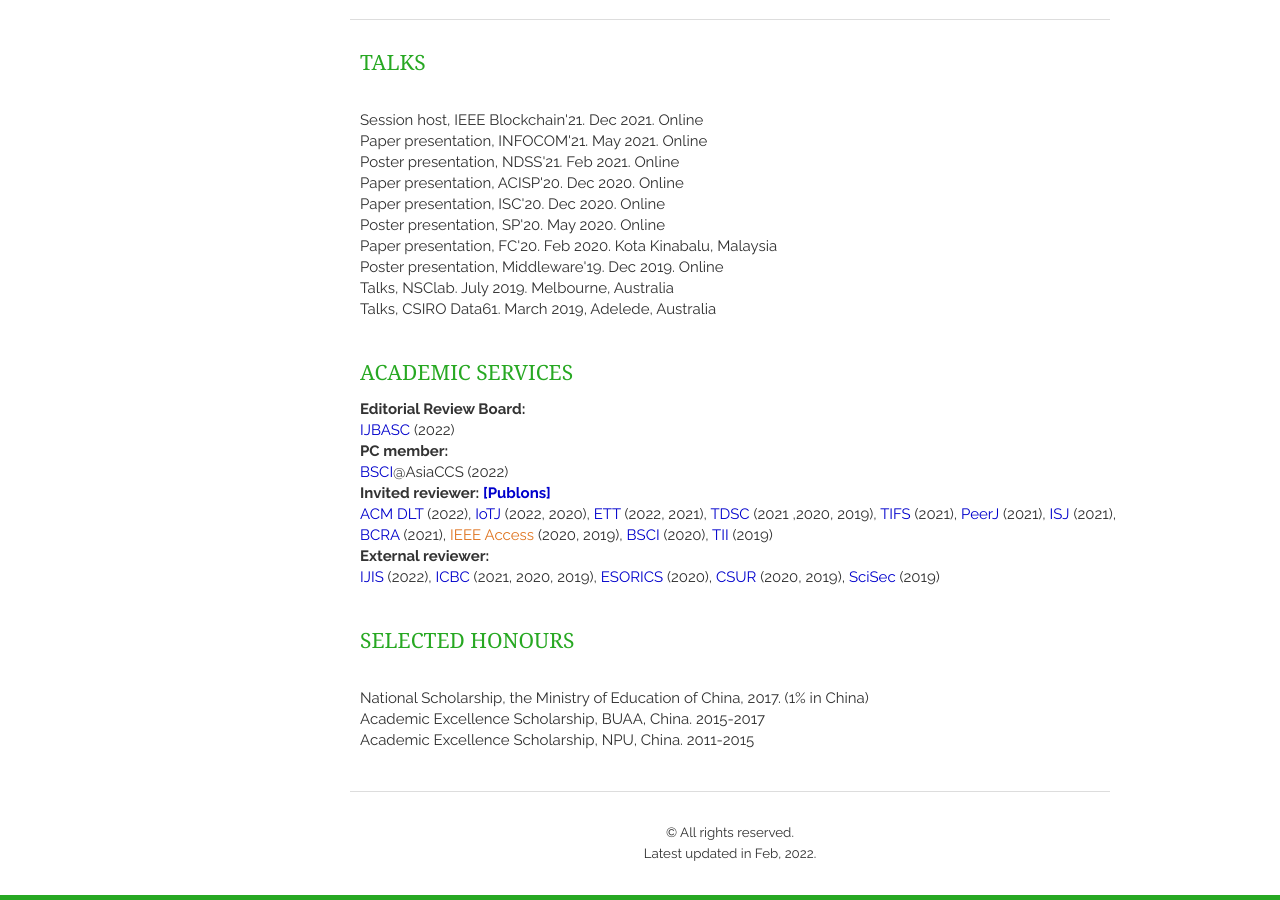
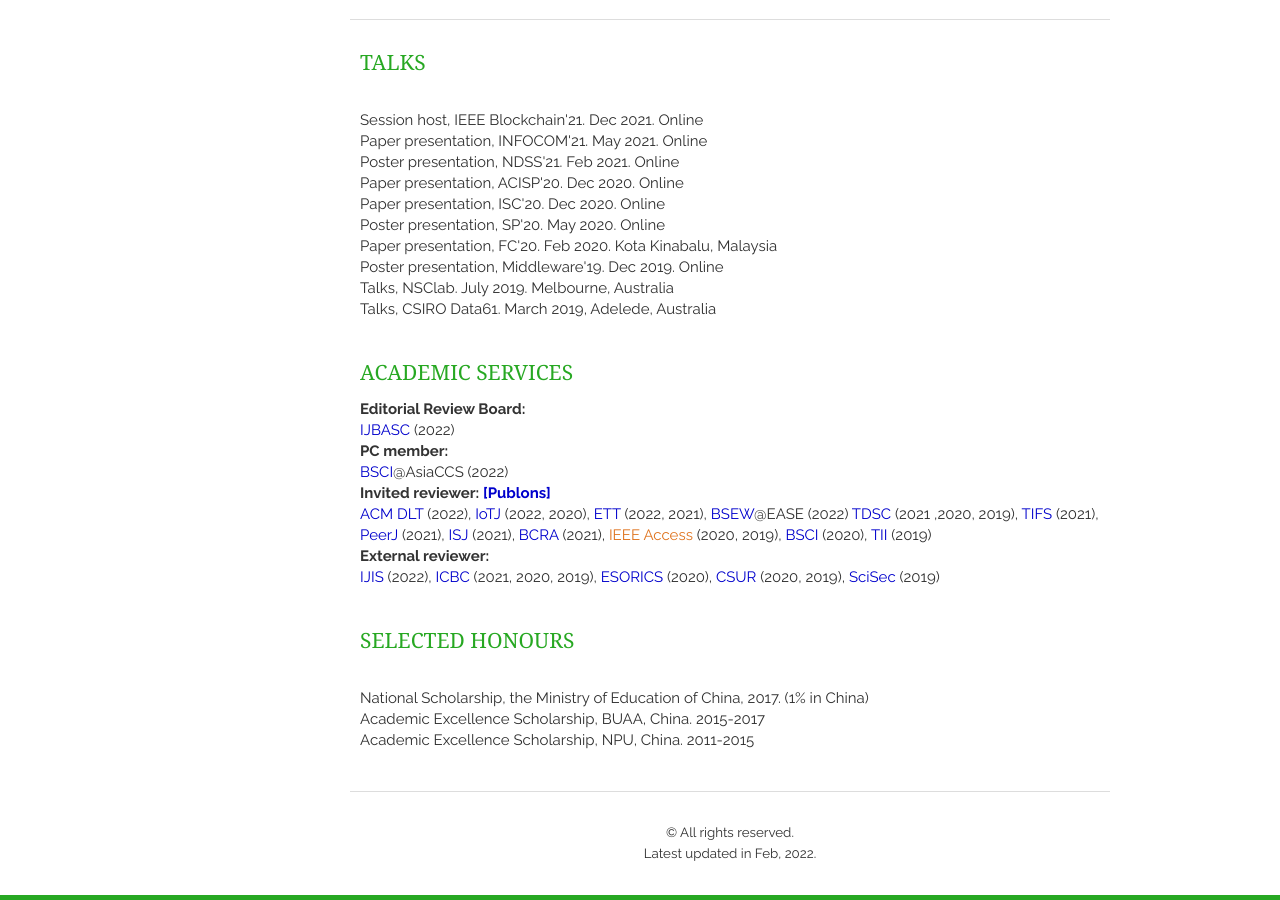
Before and after one commit to AaronWang-git/qinwang-git.github.io, a Jekyll site: the page built from index.html, in a window 1280 px wide and 900 px high, scrolled down 1699 px. Built offline with Jekyll 4.4.1, drawn with Linux system fonts in a browser that asks for light colours; nearby versions of some CDN libraries; a script that is not in the unit is left out; the list of posts is cut into pages by our own code.

Commit message:
Update service.html

```diff
--- a/_includes/service.html
+++ b/_includes/service.html
@@ -35,6 +35,7 @@
         <a href="https://dl.acm.org/journal/dlt" target="_blank"> ACM DLT </a></strong> (2022),
         <a href="https://ieeexplore.ieee.org/xpl/RecentIssue.jsp?punumber=6488907" target="_blank"> IoTJ </a></strong>  (2022, 2020),
         <a href="https://onlinelibrary.wiley.com/journal/21613915" target="_blank"> ETT </a></strong>  (2022, 2021),
+        <a href="https://conf.researchr.org/home/ease-2022/bsews-2022#Call-for-Papers" target="_blank"> BSEW</a></strong>@EASE (2022)
         <a href="https://ieeexplore.ieee.org/xpl/RecentIssue.jsp?punumber=8858" target="_blank"> TDSC </a></strong> (2021 ,2020, 2019),
         <a href="https://ieeexplore.ieee.org/xpl/RecentIssue.jsp?punumber=10206" target="_blank"> TIFS </a></strong> (2021),
         <a href="https://peerj.com/computer-science/" target="_blank"> PeerJ </a></strong> (2021),
```
